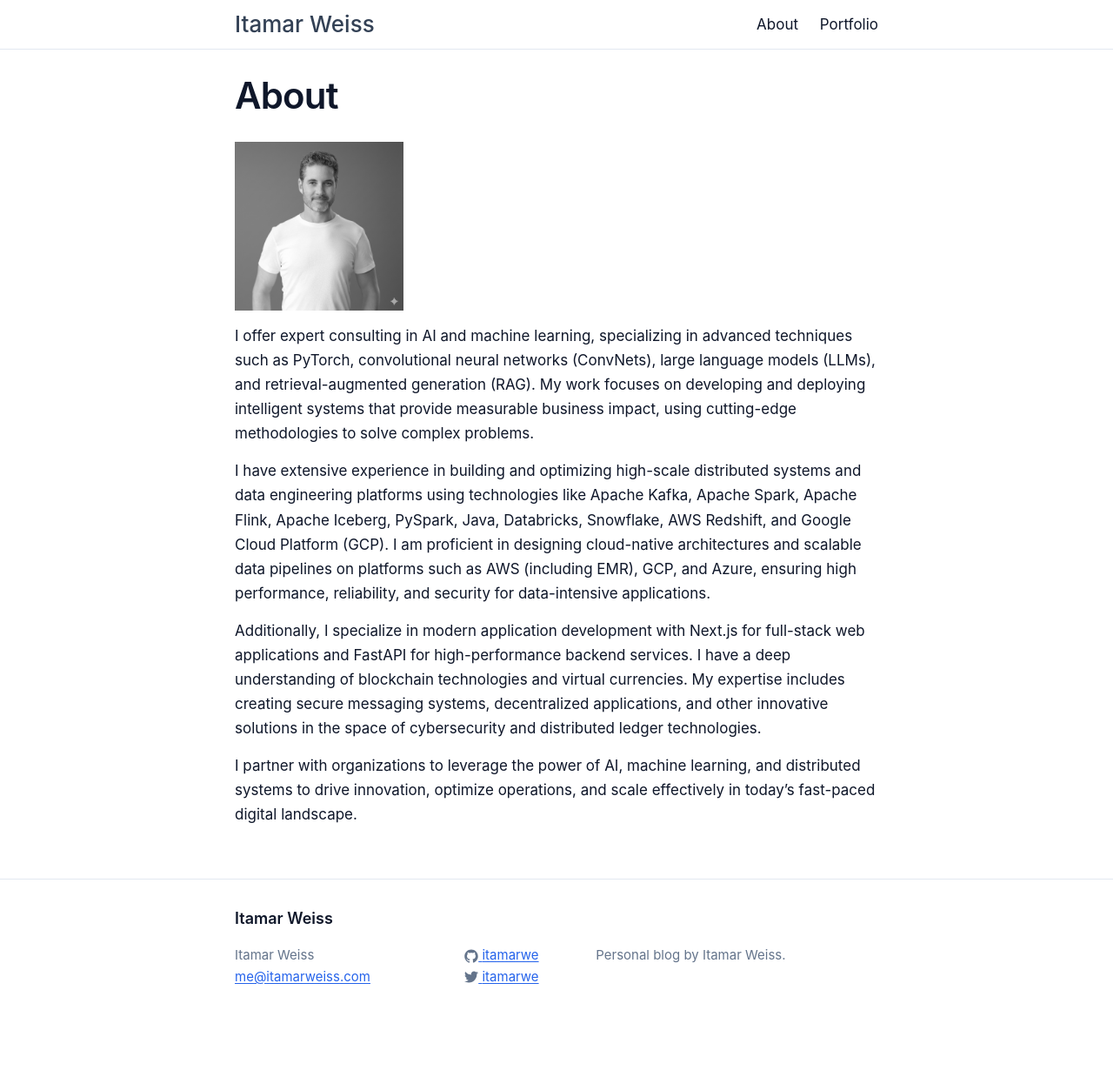
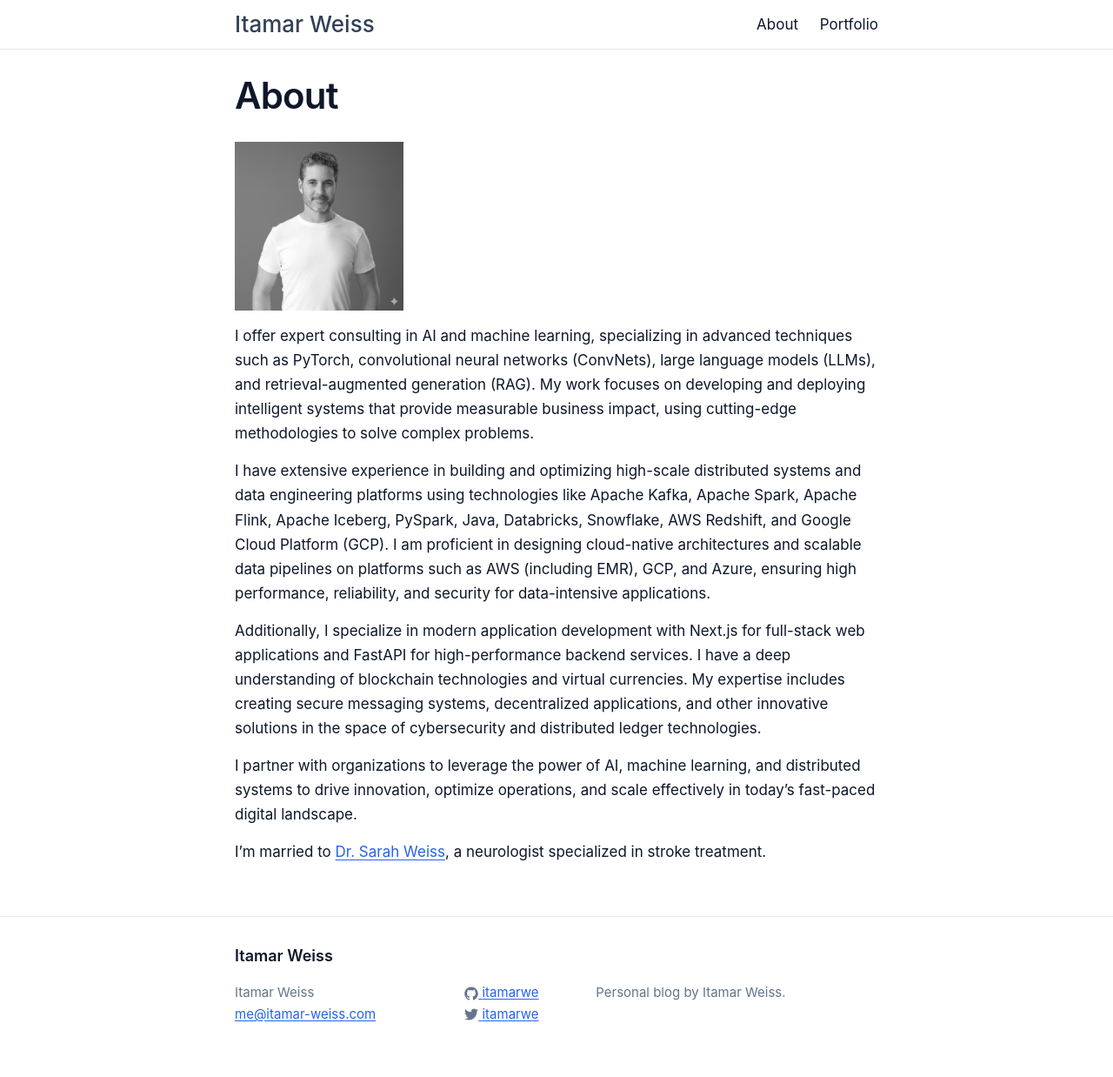
Before and after one commit to itamarwe/itamarwe.github.io, a Jekyll site: the page built from about.md, in a window 1280 px wide. Shown: the whole page at 87% size. Built offline with Jekyll 4.4.1, drawn with Linux system fonts in a browser that asks for light colours; before the commit the page ends 1195 px from its top, so only the background shows below that.

Commit message:
Update domain to itamar-weiss.com and add spouse info to about page
- Update canonical URL from itamarweiss.com to itamar-weiss.com in _config.yml
- Update email from me@itamarweiss.com to me@itamar-weiss.com in config and blog post
- Use HTTPS protocol for canonical URL
- Add information about Dr. Sarah Weiss (neurologist specializing in stroke treatment) in about page with link to her website

```diff
--- a/_config.yml
+++ b/_config.yml
@@ -7,11 +7,11 @@
 
 # Site settings
 title: Itamar Weiss
-email: me@itamarweiss.com
+email: me@itamar-weiss.com
 description: > # this means to ignore newlines until "baseurl:"
   Personal blog by Itamar Weiss.
 baseurl: "" # the subpath of your site, e.g. /blog
-url: "http://www.itamarweiss.com" # the base hostname & protocol for your site
+url: "https://www.itamar-weiss.com" # the base hostname & protocol for your site
 twitter_username: itamarwe
 github_username:  itamarwe
 
--- a/about.md
+++ b/about.md
@@ -15,3 +15,5 @@ I have extensive experience in building and optimizing high-scale distributed sy
 Additionally, I specialize in modern application development with Next.js for full-stack web applications and FastAPI for high-performance backend services. I have a deep understanding of blockchain technologies and virtual currencies. My expertise includes creating secure messaging systems, decentralized applications, and other innovative solutions in the space of cybersecurity and distributed ledger technologies.
 
 I partner with organizations to leverage the power of AI, machine learning, and distributed systems to drive innovation, optimize operations, and scale effectively in today's fast-paced digital landscape.
+
+I'm married to [Dr. Sarah Weiss](https://www.drsarahweiss.co.il/), a neurologist specialized in stroke treatment.
```
Also changed, not shown: _posts/2018-01-30-ethereum-smart-contract-development.md (+1 -1 lines), .claude/settings.local.json (added).
